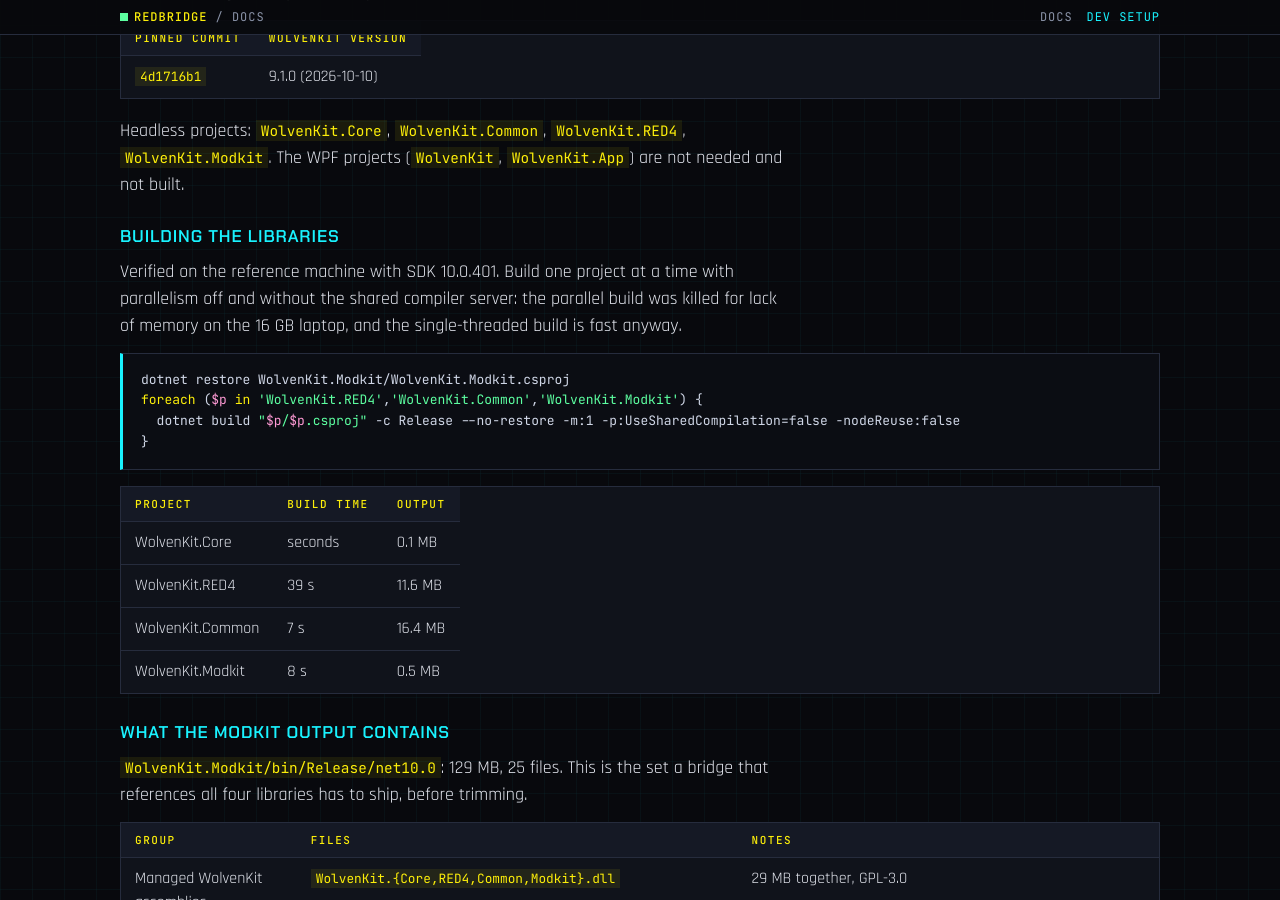
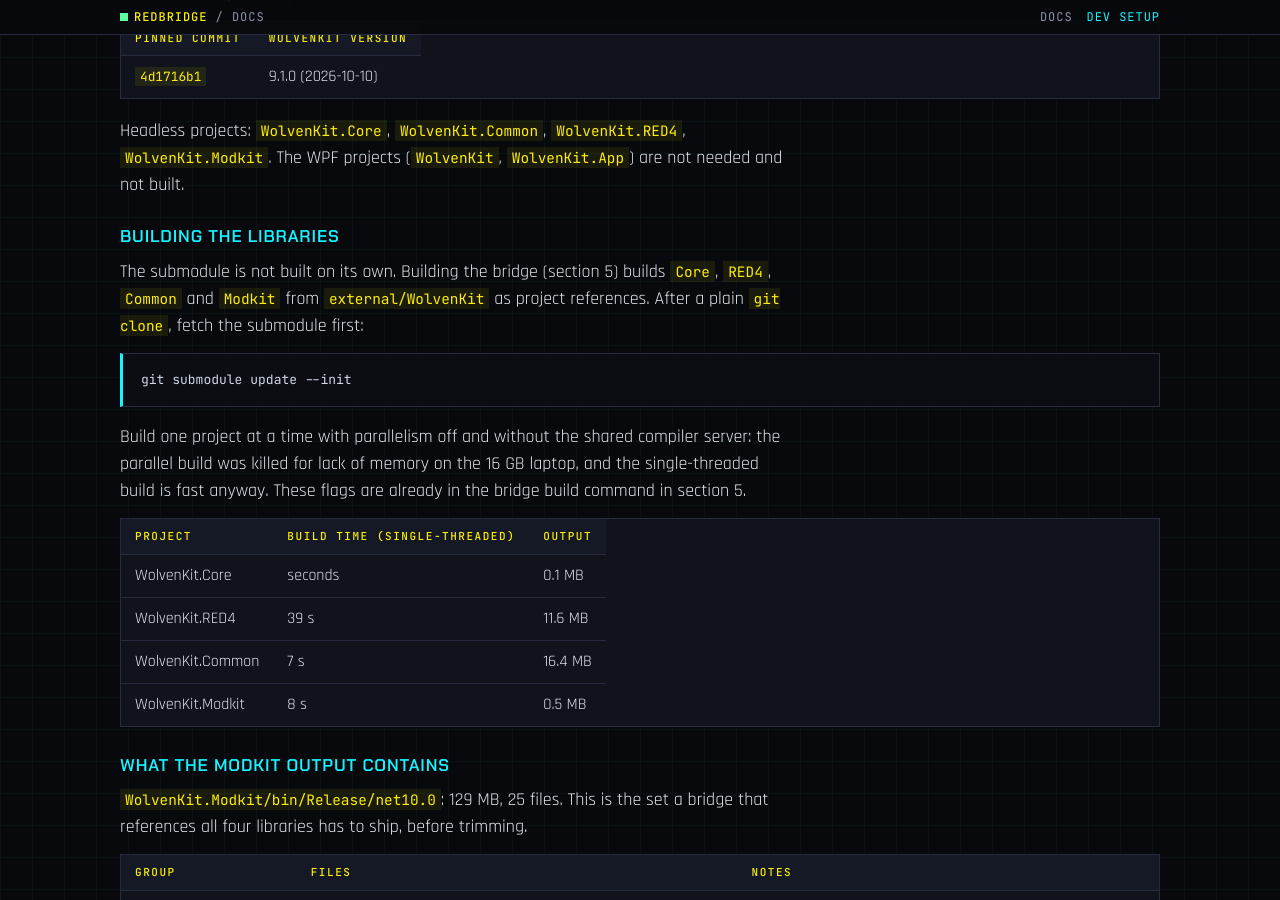
Before and after one commit to CyberbuildsAI/REDbridge, a Jekyll site: the page built from docs/dev-setup.md, in a window 1280 px wide and 900 px high, scrolled down 1639 px. Built offline with Jekyll 4.4.1, drawn with Linux system fonts in a browser that asks for light colours; our own code applies the rules of GitHub Pages for plain Markdown files.

Commit message:
Fix the setup guide: WolvenKit is built through the bridge, not on its own
The old section showed commands relative to a standalone WolvenKit clone, which do not exist in this repo. The submodule at external/WolvenKit is built by the bridge's project references.

Co-Authored-By: Claude Fable 5.1 <noreply@anthropic.com>
Claude-Session: https://claude.ai/code/session_01QkNW84wQneonKhZEnY9Ci9

````diff
--- a/docs/dev-setup.md
+++ b/docs/dev-setup.md
@@ -53,16 +53,15 @@ Headless projects: `WolvenKit.Core`, `WolvenKit.Common`, `WolvenKit.RED4`, `Wolv
 
 ### Building the libraries
 
-Verified on the reference machine with SDK 10.0.401. Build one project at a time with parallelism off and without the shared compiler server: the parallel build was killed for lack of memory on the 16 GB laptop, and the single-threaded build is fast anyway.
+The submodule is not built on its own. Building the bridge (section 5) builds `Core`, `RED4`, `Common` and `Modkit` from `external/WolvenKit` as project references. After a plain `git clone`, fetch the submodule first:
 
 ```powershell
-dotnet restore WolvenKit.Modkit/WolvenKit.Modkit.csproj
-foreach ($p in 'WolvenKit.RED4','WolvenKit.Common','WolvenKit.Modkit') {
-  dotnet build "$p/$p.csproj" -c Release --no-restore -m:1 -p:UseSharedCompilation=false -nodeReuse:false
-}
+git submodule update --init
 ```
 
-| Project | Build time | Output |
+Build one project at a time with parallelism off and without the shared compiler server: the parallel build was killed for lack of memory on the 16 GB laptop, and the single-threaded build is fast anyway. These flags are already in the bridge build command in section 5.
+
+| Project | Build time (single-threaded) | Output |
 |---|---|---|
 | WolvenKit.Core | seconds | 0.1 MB |
 | WolvenKit.RED4 | 39 s | 11.6 MB |
````
